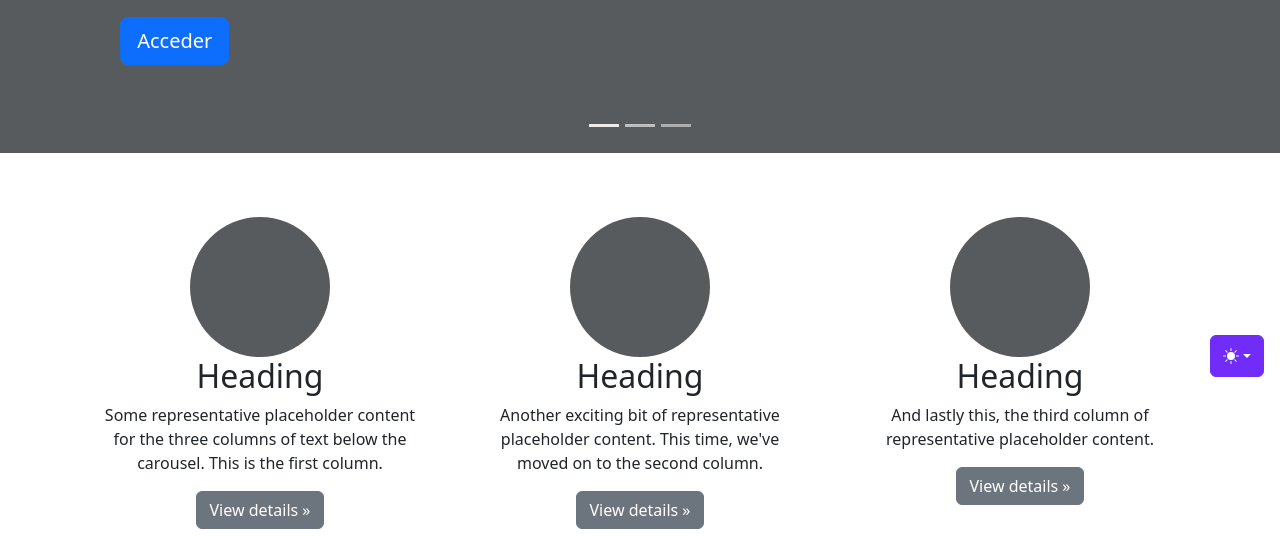
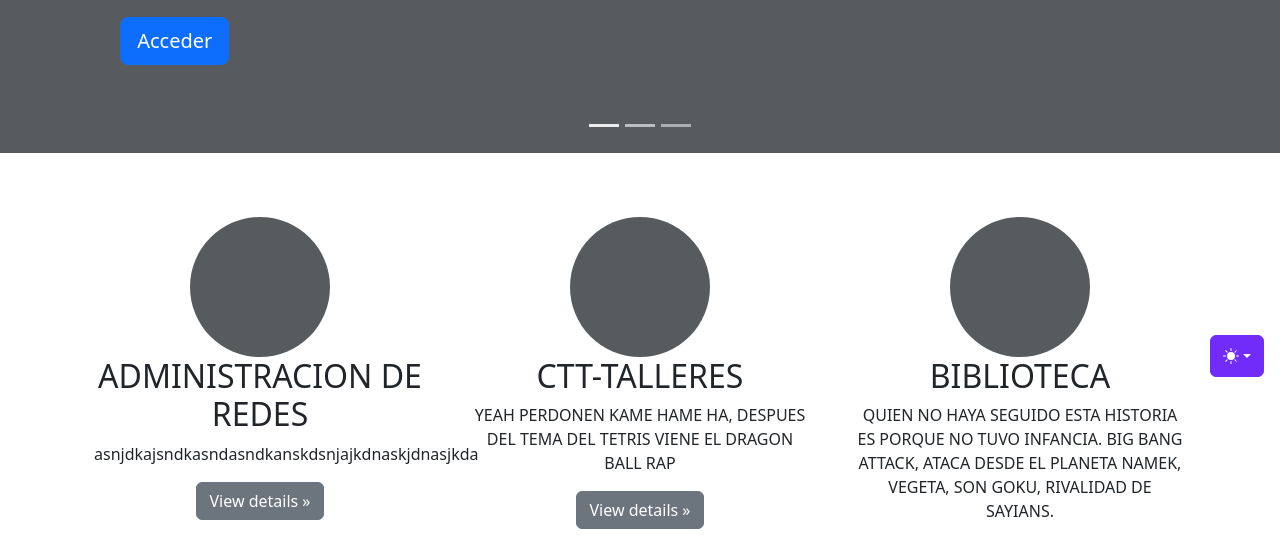
Before and after one commit to JumboJhon04/PracticaManejo, a plain HTML site: page index.html in a window 1280 px wide. Shown: the part 407-943 px from the top of the page. Drawn offline with Linux system fonts and the light colour scheme.

Commit message:
Se agregan los servicios de la fisei UwU :v

```diff
--- a/index.html
+++ b/index.html
@@ -374,10 +374,9 @@
                 fill="var(--bs-secondary-color)"
               ></rect>
             </svg>
-            <h2 class="fw-normal">Heading</h2>
+            <h2 class="fw-normal">ADMINISTRACION DE REDES</h2>
             <p>
-              Some representative placeholder content for the three columns of
-              text below the carousel. This is the first column.
+              asnjdkajsndkasndasndkanskdsnjajkdnaskjdnasjkda
             </p>
             <p>
               <a class="btn btn-secondary" href="#">View details &raquo;</a>
@@ -401,10 +400,9 @@
                 fill="var(--bs-secondary-color)"
               ></rect>
             </svg>
-            <h2 class="fw-normal">Heading</h2>
+            <h2 class="fw-normal">CTT-TALLERES</h2>
             <p>
-              Another exciting bit of representative placeholder content. This
-              time, we've moved on to the second column.
+              YEAH PERDONEN KAME HAME HA, DESPUES DEL TEMA DEL TETRIS VIENE EL DRAGON BALL RAP
             </p>
             <p>
               <a class="btn btn-secondary" href="#">View details &raquo;</a>
@@ -428,10 +426,9 @@
                 fill="var(--bs-secondary-color)"
               ></rect>
             </svg>
-            <h2 class="fw-normal">Heading</h2>
+            <h2 class="fw-normal">BIBLIOTECA</h2>
             <p>
-              And lastly this, the third column of representative placeholder
-              content.
+              QUIEN NO HAYA SEGUIDO ESTA HISTORIA ES PORQUE NO TUVO INFANCIA. BIG BANG ATTACK, ATACA DESDE EL PLANETA NAMEK, VEGETA, SON GOKU, RIVALIDAD DE SAYIANS.
             </p>
             <p>
               <a class="btn btn-secondary" href="#">View details &raquo;</a>
```
